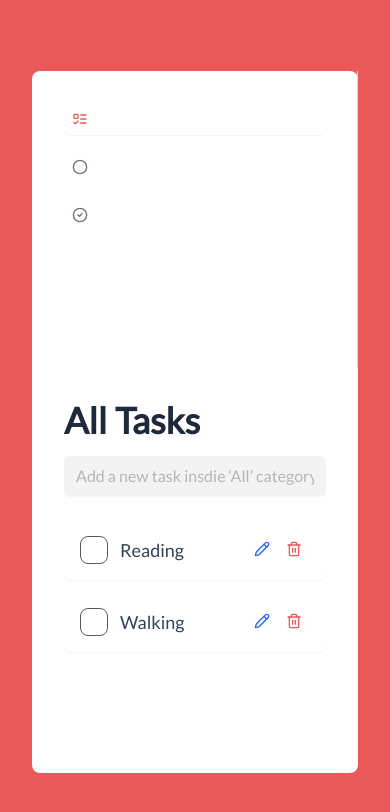
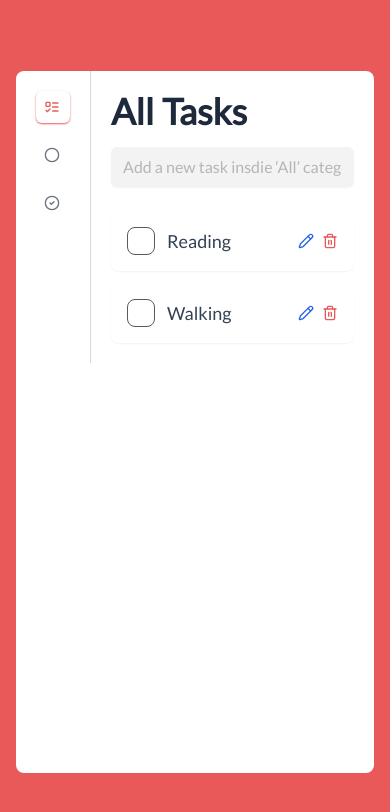
Before and after one commit to Kajalgupta1011/todo-app, a Next.js app: page / in a window 390 px wide. Shown: the top 812 px of the page. Built offline with nearby package versions, Linux system fonts and the light colour scheme.

Commit message:
Update the css and changes

```diff
--- a/src/app/Components/AddTodo.tsx
+++ b/src/app/Components/AddTodo.tsx
@@ -21,7 +21,6 @@ function AddTodo() {
       <>
         <form onSubmit={addTodoHandler} className="w-full pt-4 pb-6">
           <div className="w-full ">
-            <div className="relative">
               <input
                 type="text"
                 value={inputText}
@@ -39,7 +38,7 @@ function AddTodo() {
                 <PlusCircle className="h-4 w-4 mr-2" />
                 Add Todo
               </button> */}
-            </div>
+
           </div>
         </form>
       </>
--- a/src/app/Components/ListItem.tsx
+++ b/src/app/Components/ListItem.tsx
@@ -29,7 +29,7 @@ function ListItem({ todo }: todoProps) {
 
   if (isEdit) {
     return (
-      <li className='flex items-center gap-2 p-4 bg-white rounded-lg shadow-sm'>
+      <li className='flex sm:flex-col md:items-center gap-2 p-4 bg-white rounded-lg shadow-sm'>
         <input
           type="text"
           value={editText}
@@ -53,7 +53,7 @@ function ListItem({ todo }: todoProps) {
   }
 
   return (
-    <li className='flex items-center justify-between gap-3 p-4 bg-white rounded-lg shadow-sm'>
+    <li className='flex flex-wrap items-center justify-between gap-6 p-4 bg-white rounded-lg shadow-sm'>
       <label className="flex items-center">
         <input
           type="checkbox"
@@ -78,18 +78,18 @@ function ListItem({ todo }: todoProps) {
       <span className={`flex-1 ${todo.completed ? 'line-through text-slate-400' : 'text-slate-700'}`}>
         {todo.text}
       </span> */}
-      <div>
+      <div className='flex-1 justify-end flex gap-2'>
         <button
           onClick={() => setIsEdit(true)}
           disabled={todo.completed}
-          className="px-2 py-1 text-sm text-blue-600"
+          className=" text-sm text-blue-600"
         >
           <Pencil className="h-4 w-4" />
         </button>
 
         <button
           onClick={() => dispatch(deleteTodo(todo.id))}
-          className="px-2 py-1 text-sm text-[var(--orange-color)]"
+          className="text-sm text-[var(--orange-color)]"
         >
           <Trash2 className="h-4 w-4" />
         </button>
--- a/src/app/Components/TodoList.tsx
+++ b/src/app/Components/TodoList.tsx
@@ -10,7 +10,7 @@ import AddTodo from './AddTodo';
 const TabButton = ({ tab, activeTab, setActiveTab, icon, label }: any) => {
   return (
     <div
-      className={`flex font-bold w-full items-center p-2 gap-1 mb-4 ${activeTab === tab ? "shadow-sm bg-white text-[var(--orange-color)] rounded-md" : "text-gray-500"}`}
+      className={`flex font-bold w-full items-center p-2 gap-1 mb-4 ${activeTab === tab ? "shadow-sm shadow-[var(--orange-color)] bg-white text-[var(--orange-color)] rounded-md" : "text-gray-500"}`}
       onClick={() => setActiveTab(tab)}
     >
       <span>{icon}</span>
@@ -36,13 +36,13 @@ export function TodoList() {
   });
 
   return (
-    <div className='grid w-full md:grid-cols-[240px,1fr] min-h-[702px] '>
-      <div className='p-8 h-ful bg-muted border-r-[1px] border-[#D8D8D8]'>
+    <div className='grid w-full grid-cols-[75px,1fr]  md:grid-cols-[240px,1fr] md:min-h-[702px] '>
+      <div className='md:p-8 p-5 h-ful bg-muted border-r-[1px] border-[#D8D8D8]'>
         {tabs.map(({ tab, icon, label }) => (
           <TabButton key={tab} tab={tab} activeTab={activeTab} setActiveTab={setActiveTab} icon={icon} label={label} />
         ))}
       </div>
-      <div className="w-full sm:min-w-[400px] p-8 bg-card">
+      <div className="w-full sm:min-w-[400px] md:p-8 p-5 bg-card">
         <h1 className="font-bold flex items-center gap-2 text-4xl md:text-4xl text-center text-slate-800">
           <span className='capitalize'>{activeTab}</span> Tasks
         </h1>
--- a/src/app/page.tsx
+++ b/src/app/page.tsx
@@ -2,7 +2,7 @@
 import { TodoList } from './Components/TodoList';
 export default function Home() {
   return (
-    <main className="font-lato min-h-screen p-8 flex flex-col items-center justify-center">
+    <main className="font-lato min-h-screen md:p-8 p-4 flex flex-col items-center justify-center">
       <div className='w-full max-w-5xl rounded-[8px] bg-[var(--background)] min-h-[702px]'>
         <TodoList />
       </div>
```
Also changed, not shown: 1 other file (tests, documents, lock files or other folders).
